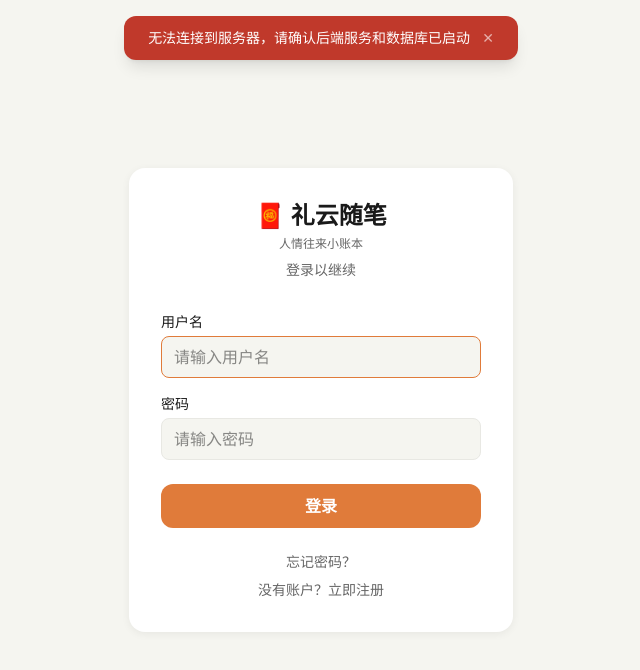
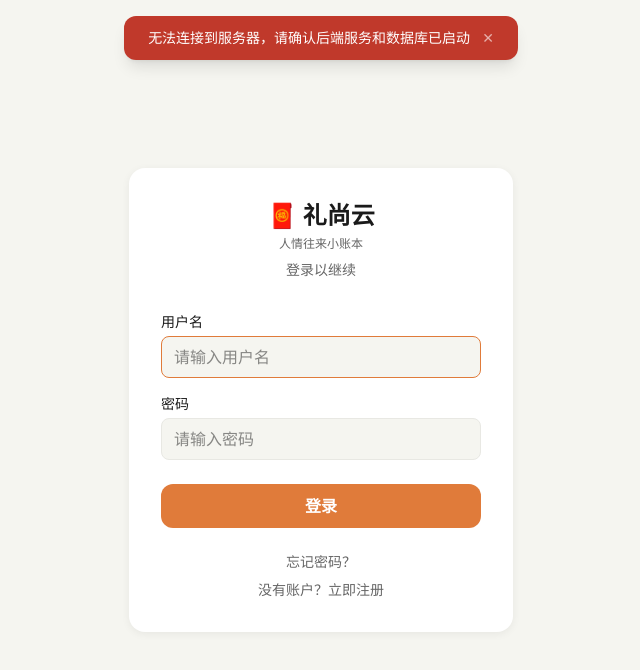
Before and after one commit to laolan74825/lishangyun, a React (Vite) app in the folder web/: page /login in a window 1280 px wide. Shown: the top 670 px of the page, without its empty margins (319-959 px from the left). Built offline with nearby package versions, Linux system fonts and the light colour scheme; no server answers.

Commit message:
重命名为礼尚云（lishangyun）：界面文案、包名、PWA manifest、页面标题统一更新

```diff
--- a/package.json
+++ b/package.json
@@ -1,5 +1,5 @@
 {
-  "name": "GiftRegistry",
+  "name": "lishangyun",
   "version": "1.0.0",
   "description": "",
   "main": "index.js",
--- a/web/index.html
+++ b/web/index.html
@@ -5,8 +5,8 @@
     <link rel="icon" type="image/svg+xml" href="/favicon.svg" />
     <meta name="viewport" content="width=device-width, initial-scale=1.0, viewport-fit=cover" />
     <meta name="theme-color" content="#E07B3A" />
-    <meta name="description" content="礼云随笔 —— 人情往来小账本，随手记下每一份心意" />
-    <title>礼云随笔 · 人情往来小账本</title>
+    <meta name="description" content="礼尚云 —— 人情往来小账本，随手记下每一份心意" />
+    <title>礼尚云 · 人情往来小账本</title>
     <!-- 启动错误捕获：旧内核设备上 JS 执行失败时直接白屏且无从查起，
          这里把启动期错误显示在页面底部红条里，便于诊断 -->
     <script>
--- a/web/package.json
+++ b/web/package.json
@@ -1,9 +1,9 @@
 {
-  "name": "gift-registry-web",
+  "name": "lishangyun-web",
   "private": true,
   "version": "0.2.2",
   "type": "module",
-  "description": "礼云随笔 — 礼金往来管理工具（React 19 + Vite + PWA）",
+  "description": "礼尚云 — 礼金往来管理工具（React 19 + Vite + PWA）",
   "scripts": {
     "dev": "vite",
     "build": "tsc -b && vite build",
--- a/web/src/components/layout/AdminLayout.tsx
+++ b/web/src/components/layout/AdminLayout.tsx
@@ -53,7 +53,7 @@ export default function AdminLayout() {
             to="/"
             className="text-lg font-bold text-ink"
           >
-            🧧 礼云随笔
+            🧧 礼尚云
           </Link>
           <span className="text-ink-secondary">/</span>
           <span className="text-sm font-medium text-ink">管理后台</span>
--- a/web/src/components/layout/AppLayout.tsx
+++ b/web/src/components/layout/AppLayout.tsx
@@ -30,7 +30,7 @@ function MobileHeader() {
   return (
     <header className="sticky top-0 z-10 flex h-14 items-center justify-between border-b border-line bg-card px-4">
       <Link to="/" className="text-lg font-bold text-ink">
-        🧧 礼云随笔
+        🧧 礼尚云
       </Link>
       <div className="flex items-center gap-3">
         <SyncStatusBadge />
@@ -77,7 +77,7 @@ export default function AppLayout() {
         <MobileBottomTabs />
       </div>
       <footer className="hidden h-8 shrink-0 items-center justify-between border-t border-line bg-card px-6 text-xs text-ink-secondary md:flex">
-        <span>礼云随笔 v{APP_VERSION}</span>
+        <span>礼尚云 v{APP_VERSION}</span>
         <span>Ctrl+N 记一笔 · Ctrl+F 搜索 · Esc 返回</span>
       </footer>
     </div>
--- a/web/src/components/layout/TopNavBar.tsx
+++ b/web/src/components/layout/TopNavBar.tsx
@@ -29,7 +29,7 @@ function HomeLink() {
   const isActive = location.pathname === '/'
   return (
     <Link to="/" className="text-lg font-bold text-white">
-      🧧 礼云随笔
+      🧧 礼尚云
       {/* 「首页」与右侧导航项同一套激活态模式 */}
       <span
         className={`ml-1.5 rounded-md px-1.5 py-0.5 align-middle text-xs font-normal transition-colors ${
--- a/web/src/lib/dexie.ts
+++ b/web/src/lib/dexie.ts
@@ -30,7 +30,7 @@ export interface CachedGuestbook extends Guestbook {
   _cachedAt: number
 }
 
-export class GiftRegistryDB extends Dexie {
+export class LishangyunDB extends Dexie {
   gbRecords!: Table<SyncableGbRecord, number>
   dailyRecords!: Table<SyncableDailyRecord, number>
   persons!: Table<SyncablePerson, number>
@@ -75,7 +75,7 @@ export class GiftRegistryDB extends Dexie {
   }
 }
 
-export const db = new GiftRegistryDB()
+export const db = new LishangyunDB()
 
 export async function saveLocalRecord(record: GbRecord): Promise<void> {
   await db.gbRecords.put({ ...record, _syncedAt: 0, _pendingSync: true, _updatedAt: Date.now(), _deleted: false })
--- a/web/src/pages/LoginPage.tsx
+++ b/web/src/pages/LoginPage.tsx
@@ -163,7 +163,7 @@ export default function LoginPage() {
     <div className="flex min-h-screen items-center justify-center bg-bg px-4">
       <div className="w-full max-w-sm rounded-card bg-card p-8 shadow-card">
         <div className="mb-8 text-center">
-          <h1 className="text-2xl font-bold text-ink">🧧 礼云随笔</h1>
+          <h1 className="text-2xl font-bold text-ink">🧧 礼尚云</h1>
           <p className="mt-1 text-xs text-ink-secondary">人情往来小账本</p>
           <p className="mt-2 text-sm text-ink-secondary">
             {needsInit ? '首次运行，请创建系统管理员' : isRegister ? '创建新账户' : '登录以继续'}
@@ -405,11 +405,11 @@ export default function LoginPage() {
               </button>
             </div>
             <div className="space-y-4 text-sm leading-relaxed text-ink-secondary">
-              <p className="font-medium text-ink">欢迎使用礼云随笔</p>
-              <p>本协议是您与礼云随笔服务提供者之间关于使用本服务所订立的协议。请您仔细阅读本协议，特别是免除或者限制责任的条款、法律适用和争议解决条款。如您对本协议有任何疑问，可向客服咨询。</p>
+              <p className="font-medium text-ink">欢迎使用礼尚云</p>
+              <p>本协议是您与礼尚云服务提供者之间关于使用本服务所订立的协议。请您仔细阅读本协议，特别是免除或者限制责任的条款、法律适用和争议解决条款。如您对本协议有任何疑问，可向客服咨询。</p>
 
               <h3 className="font-semibold text-ink">一、服务内容</h3>
-              <p>礼云随笔是一款人情往来记录工具，随手记录收礼送礼、管理礼簿、对账统计，让每一份心意都有处安放。本服务通过网站、移动应用等形式向您提供。</p>
+              <p>礼尚云是一款人情往来记录工具，随手记录收礼送礼、管理礼簿、对账统计，让每一份心意都有处安放。本服务通过网站、移动应用等形式向您提供。</p>
 
               <h3 className="font-semibold text-ink">二、账号注册与使用</h3>
               <p>1. 您需要提供真实、准确的个人信息完成注册。<br/>
--- a/web/src/pages/SettingsPage.tsx
+++ b/web/src/pages/SettingsPage.tsx
@@ -303,7 +303,7 @@ export default function SettingsPage() {
         <section className="rounded-card bg-card p-6 shadow-card">
           <h2 className="text-section-title">ℹ️ 关于</h2>
           <div className="mt-3 flex flex-col gap-2 text-sm text-ink-secondary">
-            <p><span className="font-medium text-ink">礼云随笔</span> · 人情往来小账本 v{APP_VERSION}</p>
+            <p><span className="font-medium text-ink">礼尚云</span> · 人情往来小账本 v{APP_VERSION}</p>
             <p>数据存储：服务端 PostgreSQL（支持多终端协作）</p>
             <p>技术栈：React + FastAPI + PostgreSQL</p>
           </div>
--- a/web/src/styles/index.css
+++ b/web/src/styles/index.css
@@ -1,7 +1,7 @@
 @import "tailwindcss";
 
 /**
- * 礼云随笔 — 设计令牌
+ * 礼尚云 — 设计令牌
  * 来源：ui-design-spec.md 第二节「设计系统」
  * 命名映射：primary=主色橙 / success=成功绿 / danger=错误红
  *          warning=警告橙 / info=信息蓝 / gold=金色强调
--- a/web/src/types/index.ts
+++ b/web/src/types/index.ts
@@ -1,5 +1,5 @@
 /**
- * 礼云随笔 — 领域类型定义
+ * 礼尚云 — 领域类型定义
  * 与需求文档 v3.0 对齐；金额统一为「分」(INTEGER)
  */
 
--- a/web/vite.config.ts
+++ b/web/vite.config.ts
@@ -18,8 +18,8 @@ export default defineConfig({
       registerType: 'autoUpdate',
       includeAssets: ['favicon.svg'],
       manifest: {
-        name: '礼云随笔',
-        short_name: '礼云随笔',
+        name: '礼尚云',
+        short_name: '礼尚云',
         description: '人情往来小账本——随手记下每一份心意',
         lang: 'zh-CN',
         theme_color: '#E07B3A',
```
Also changed, not shown: 1 other file (tests, documents, lock files or other folders).
